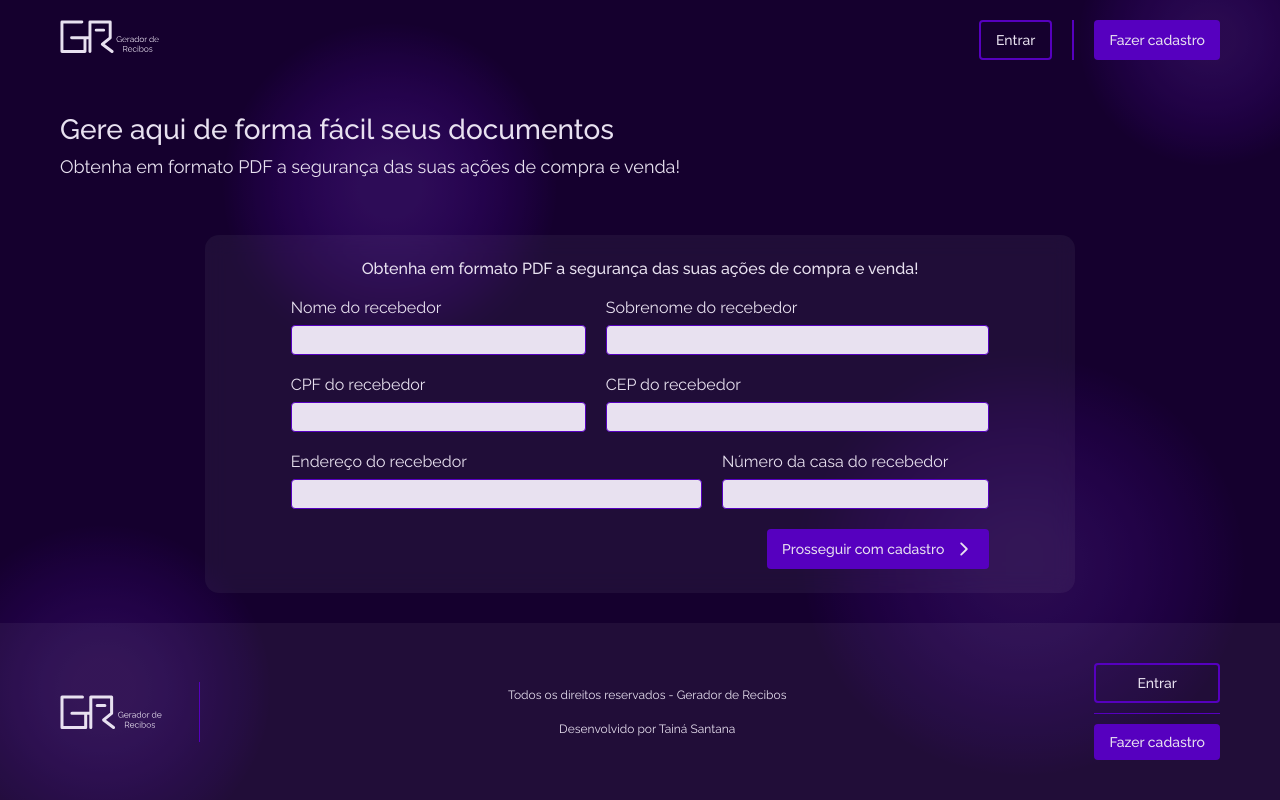
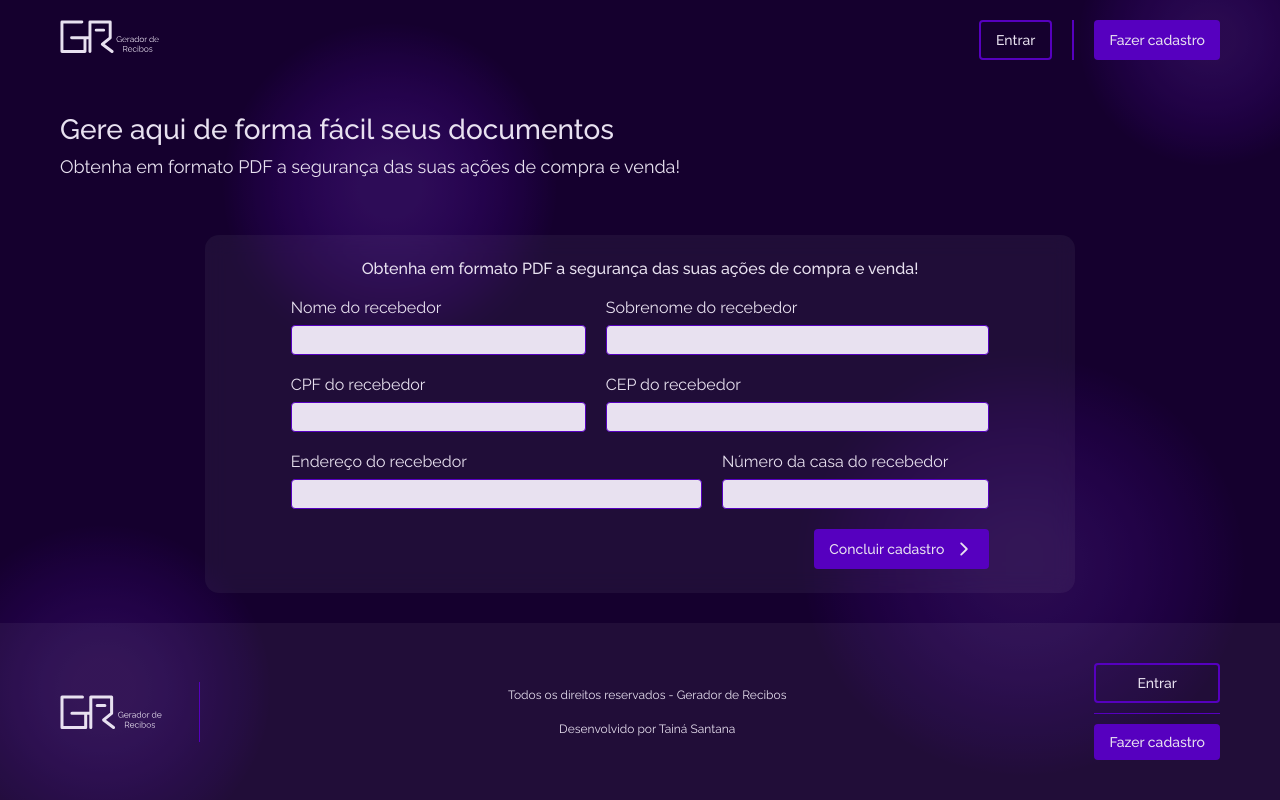
Before and after one commit to narakushi/projeto-gerador-recibos, a React (Vite) app in the folder projeto-gerador/: page /register-step-two in a window 1280 px wide. Built offline with nearby package versions, Linux system fonts and the light colour scheme.

Commit message:
:lispstick: feat: alterando descrição do botão

```diff
--- a/projeto-gerador/src/assets/pages/RegisterStepTwo.jsx
+++ b/projeto-gerador/src/assets/pages/RegisterStepTwo.jsx
@@ -20,7 +20,7 @@ const RegisterStepTwo = () => {
           <Form
             data={inputsDataReceiver}
             subText="Obtenha em formato PDF a segurança das suas ações de compra e venda!"
-            btnText="Prosseguir com cadastro"
+            btnText="Concluir cadastro"
             url="/recipt-generator"
             icon={<IoIosArrowForward />}
           />
```
